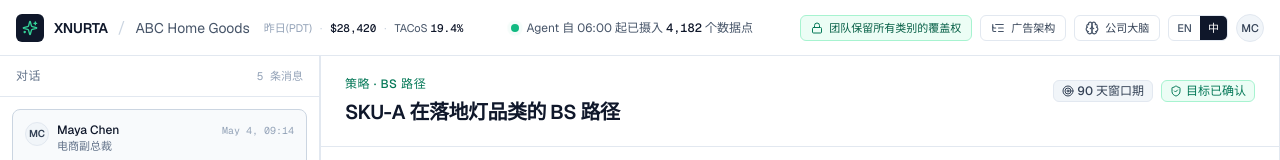
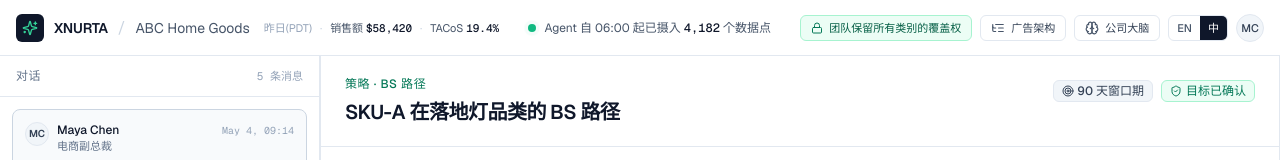
Before and after one commit to Dolphinepapa/abc-mock, a React (Vite) app: page / in a window 1280 px wide. Shown: the top 160 px of the page. Built offline with nearby package versions, Linux system fonts and the light colour scheme.

Commit message:
Top bar: label sales metric and scale to $20M/yr business
Was $28,420 (under-sized for the brand context). Bumped to $58,420 —
$58.4K/day × 365 ≈ $21.3M annual run-rate, fits a $20M/yr brand.
Added '销售额' / 'Sales' label so the number's meaning is unambiguous.

```diff
--- a/src/BrandOperationsAgentEn.jsx
+++ b/src/BrandOperationsAgentEn.jsx
@@ -2780,7 +2780,10 @@ function TopBar({ onOpenBrain, onOpenAdArch, locale, setLocale }) {
         <div className="flex items-center gap-2 ml-1 text-11 text-slate-600">
           <span className="text-slate-400">Yesterday (PDT)</span>
           <span className="text-slate-300">·</span>
-          <span className="font-mono font-medium text-slate-900">$28,420</span>
+          <span>
+            Sales{" "}
+            <span className="font-mono font-medium text-slate-900">$58,420</span>
+          </span>
           <span className="text-slate-300">·</span>
           <span>
             TACoS{" "}
--- a/src/BrandOperationsAgentZh.jsx
+++ b/src/BrandOperationsAgentZh.jsx
@@ -2776,7 +2776,10 @@ function TopBar({ onOpenBrain, onOpenAdArch, locale, setLocale }) {
         <div className="flex items-center gap-2 ml-1 text-11 text-slate-600">
           <span className="text-slate-400">昨日(PDT)</span>
           <span className="text-slate-300">·</span>
-          <span className="font-mono font-medium text-slate-900">$28,420</span>
+          <span>
+            销售额{" "}
+            <span className="font-mono font-medium text-slate-900">$58,420</span>
+          </span>
           <span className="text-slate-300">·</span>
           <span>
             TACoS{" "}
```
